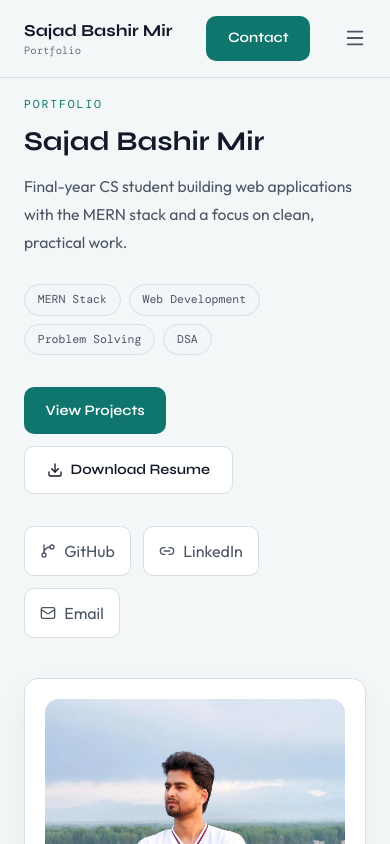
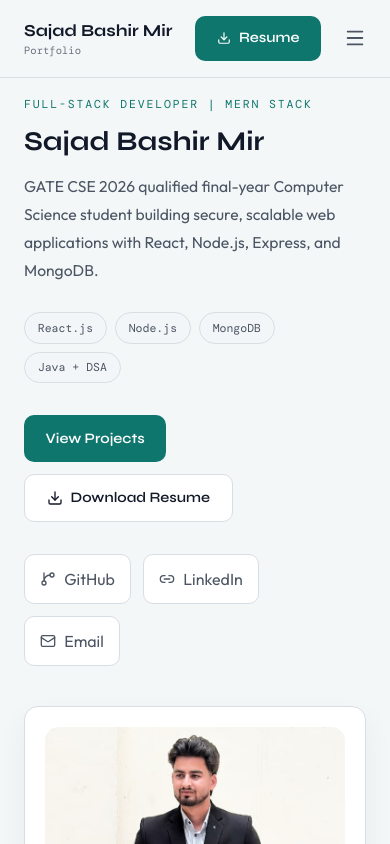
Before and after one commit to mir-sajad-01/My-Portfolio, a React (Vite) app: page / in a window 390 px wide. Shown: the top 844 px of the page. Built offline with nearby package versions, Linux system fonts and the light colour scheme; a web font is replaced by a local one.

Commit message:
Refresh portfolio content and resume

```diff
--- a/index.html
+++ b/index.html
@@ -4,8 +4,8 @@
     <meta charset="UTF-8" />
     <link rel="icon" type="image/svg+xml" href="/favicon.svg" />
     <meta name="viewport" content="width=device-width, initial-scale=1.0" />
-    <meta name="description" content="Sajad Bashir Mir portfolio showcasing skills, projects, and web development work." />
-    <title>Sajad Bashir Mir | Portfolio</title>
+    <meta name="description" content="Sajad Bashir Mir | Full-Stack Developer | MERN Stack | Java | DSA" />
+    <title>Sajad Bashir Mir | Full-Stack Developer</title>
     <style>
       /* Prevent FOUC */
       body { background: #f8fafb; }
--- a/src/components/About.jsx
+++ b/src/components/About.jsx
@@ -3,16 +3,16 @@ import { siteConfig } from '../data/site'
 
 const strengths = [
   {
-    title: 'Practical projects',
-    desc: 'I learn best by building applications that have clear flows, useful features, and real structure.',
+    title: 'Full-stack builds',
+    desc: 'I build end-to-end applications with React, Node.js, Express, MongoDB, and MySQL.',
   },
   {
-    title: 'Problem solving',
-    desc: 'I enjoy breaking work into smaller parts and improving solutions step by step.',
+    title: 'Secure APIs',
+    desc: 'I work with JWT authentication, role-based access, validation, and RESTful API design.',
   },
   {
-    title: 'Clean execution',
-    desc: 'I care about readable code, simple UI decisions, and work that feels dependable to use.',
+    title: 'DSA foundation',
+    desc: 'I strengthen core problem-solving skills through Java, data structures, and algorithms practice.',
   },
 ]
 
@@ -33,12 +33,12 @@ export default function About() {
                 marginBottom: '1rem',
               }}
             >
-              Clear work, simple structure, steady growth.
+              Building reliable products from idea to deployment.
             </h3>
 
             <p style={{ color: 'var(--soft)', lineHeight: 1.8, fontSize: '0.95rem', marginBottom: '1.5rem' }}>
-              I prefer portfolios that feel direct and useful. My focus is on building practical applications,
-              improving how I structure projects, and getting more comfortable with real development workflows.
+              I am a GATE CSE 2026 qualified final-year Computer Science student and hackathon finalist.
+              I enjoy turning product ideas into complete web applications with clear user flows and dependable APIs.
             </p>
 
             <div className="space-y-3">
@@ -65,12 +65,12 @@ export default function About() {
 
             <p style={{ color: 'var(--soft)', lineHeight: 1.85, marginBottom: '1rem', fontSize: '0.97rem' }}>
               I am a final-year Computer Science student. Most of my project work is centered around practical
-              web projects, where I keep improving my approach to application structure, database handling,
-              APIs, and overall problem solving through hands-on builds.
+              full-stack web projects, where I work across frontend UI, backend APIs, authentication, databases,
+              and deployment workflows.
             </p>
             <p style={{ color: 'var(--soft)', lineHeight: 1.85, marginBottom: '1.75rem', fontSize: '0.97rem' }}>
-              I try to keep my work grounded: understand the problem clearly, build something usable, and
-              keep refining the details instead of overcomplicating the solution.
+              I care about readable code, useful interfaces, secure data handling, and products that solve a
+              real problem without adding unnecessary complexity.
             </p>
 
             <div className="grid gap-4 md:grid-cols-3">
--- a/src/components/Hero.jsx
+++ b/src/components/Hero.jsx
@@ -14,7 +14,7 @@ export default function Hero() {
       <div className="max-w-6xl mx-auto px-6">
         <div className="grid gap-10 lg:grid-cols-[1.25fr,0.75fr] items-start">
           <div>
-            <p className="section-label mb-3">Portfolio</p>
+            <p className="section-label mb-3">{siteConfig.heroEyebrow}</p>
             <h1
               style={{
                 fontFamily: 'Syne, sans-serif',
@@ -94,7 +94,7 @@ export default function Hero() {
               <div>
                 <p className="section-label mb-2">Profile</p>
                 <p style={{ fontSize: '0.92rem', color: 'var(--light)', lineHeight: 1.5 }}>
-                  Learning through projects, hands-on practice, and steady improvement over time.
+                  Full-stack web projects with a practical focus on secure APIs, clean UI, and reliable user flows.
                 </p>
               </div>
               <span
@@ -105,7 +105,7 @@ export default function Hero() {
                   color: 'var(--cyan)',
                 }}
               >
-                Open to opportunities
+                GATE CSE 2026
               </span>
             </div>
           </div>
--- a/src/components/Navbar.jsx
+++ b/src/components/Navbar.jsx
@@ -1,5 +1,5 @@
 import { useEffect, useState } from 'react'
-import { Menu, X } from 'lucide-react'
+import { Download, Menu, X } from 'lucide-react'
 import { siteConfig } from '../data/site'
 
 const navItems = [
@@ -70,8 +70,12 @@ export default function Navbar() {
           ))}
         </div>
 
-        <a href="#contact" className="hidden md:inline-flex btn-primary text-sm py-2 px-4">
-          Contact
+        <a
+          href={siteConfig.resumePath}
+          download
+          className="hidden md:inline-flex btn-primary text-sm py-2 px-4"
+        >
+          <Download size={14} /> Resume
         </a>
 
         <button
@@ -99,8 +103,8 @@ export default function Navbar() {
               {item.label}
             </a>
           ))}
-          <a href="#contact" className="btn-primary text-sm py-2 px-4 self-start" onClick={() => setMenuOpen(false)}>
-            Contact
+          <a href={siteConfig.resumePath} download className="btn-primary text-sm py-2 px-4 self-start" onClick={() => setMenuOpen(false)}>
+            <Download size={14} /> Resume
           </a>
         </div>
       )}
--- a/src/components/Projects.jsx
+++ b/src/components/Projects.jsx
@@ -23,6 +23,7 @@ const techColors = {
   'Hugging Face': '#facc15',
   MobileNetV2: '#64748b',
   'Google Gemini API': '#2563eb',
+  'Gemini API': '#2563eb',
 }
 
 function ProjectCard({ project }) {
@@ -112,7 +113,11 @@ export default function Projects() {
           </h2>
         </div>
 
-        <div className="grid md:grid-cols-2 lg:grid-cols-3 gap-6 mb-20">
+        <p className="text-center mb-10" style={{ color: 'var(--soft)', fontSize: '0.95rem' }}>
+          Full-stack products built around clear user problems, secure data flows, and practical features.
+        </p>
+
+        <div className="grid md:grid-cols-2 lg:grid-cols-3 gap-6">
           {projects.map(project => (
             <ProjectCard key={project.id} project={project} />
           ))}
--- a/src/data/projects.js
+++ b/src/data/projects.js
@@ -1,34 +1,34 @@
 export const projects = [
   {
     id: 1,
-    title: 'Task Manager',
-    date: 'MERN App',
+    title: 'FinForge',
+    date: 'April 2026',
     description:
-      'A task management app with secure sign-in, task tracking, filtering, and dashboard views for keeping daily work organized.',
-    tech: ['React', 'Tailwind CSS', 'Node.js', 'Express.js', 'MongoDB', 'JWT'],
-    liveUrl: 'https://task-manager-w5yw.onrender.com',
-    githubUrl: 'https://github.com/mir-sajad-01/Task-Manager',
+      'A full-stack financial management platform that helps users track income, expenses, and transaction history through a responsive dashboard.',
+    tech: ['React', 'Tailwind CSS', 'Node.js', 'Express.js', 'MongoDB', 'JWT', 'Recharts'],
+    liveUrl: 'https://fin-forge.vercel.app/',
+    githubUrl: 'https://github.com/mir-sajad-01/fin-forge',
     highlights: [
-      'Authentication flow with protected routes and JWT-based access control',
-      'Task CRUD, search, status filters, and quick inline updates',
-      'Dashboard summary for pending, completed, and overall task progress',
+      'JWT authentication and protected API routes for user-specific financial data',
+      'Interactive Recharts dashboard for spending trends and monthly comparisons',
+      'Transaction filters, sorting, dark mode, and multi-currency support',
     ],
     featured: true,
     color: '#0f766e',
   },
   {
     id: 2,
-    title: 'Intervue AI',
-    date: 'AI Platform',
+    title: 'IntervueAI',
+    date: 'May 2026',
     description:
-      'An interview practice platform that combines webcam-based expression analysis, speech input, and AI feedback to simulate technical interview sessions.',
-    tech: ['React.js', 'Tailwind CSS', 'Node.js', 'Express.js', 'MongoDB', 'Python', 'Google Gemini API'],
-    liveUrl: null,
+      'An AI interview practice platform that evaluates facial expression, speech quality, and answer content in a single interview workflow.',
+    tech: ['React.js', 'Node.js', 'Express.js', 'MongoDB', 'JWT', 'Gemini API', 'PyTorch'],
+    liveUrl: 'https://intervueai.vercel.app',
     githubUrl: 'https://github.com/mir-sajad-01/Intervue-AI',
     highlights: [
-      'Interview sessions with speech transcription and structured answer evaluation',
-      'Facial expression analysis integrated through a Hugging Face model endpoint',
-      'Dashboard, history tracking, scoring, and personalized feedback reports',
+      'MobileNetV2 fine-tuned on FER2013 for real-time facial emotion detection',
+      'Gemini-based scoring for relevance, fluency, and clarity with fallback handling',
+      'JWT refresh-token auth, rate-limited APIs, analytics, and PDF report export',
     ],
     featured: true,
     color: '#15803d',
@@ -36,73 +36,21 @@ export const projects = [
   },
   {
     id: 3,
-    title: 'Facial Expression Model',
-    date: 'ML Project',
+    title: 'Local Services Platform',
+    date: 'July 2025',
     description:
-      'A computer vision model for recognizing facial emotions in real time using transfer learning and a lightweight deployment setup.',
-    tech: ['Python', 'PyTorch', 'OpenCV', 'Gradio', 'Hugging Face', 'MobileNetV2'],
-    liveUrl: 'https://huggingface.co/spaces/mir-sajad-01/facial-expression-recognition',
-    githubUrl: 'https://github.com/mir-sajad-01/Facial-Expression-Model',
+      'A full-stack booking platform built with a four-member team during a 24-hour hackathon for customers and service providers.',
+    tech: ['React.js', 'Node.js', 'Express.js', 'MySQL', 'JWT', 'Tailwind CSS'],
+    liveUrl: null,
+    githubUrl: null,
     highlights: [
-      'Built on FER2013 with transfer learning using MobileNetV2',
-      'Classifies seven emotions from face images and webcam input',
-      'Deployed as an interactive demo through Hugging Face Spaces and Gradio',
+      'Role-based customer and provider dashboards with booking status workflows',
+      'JWT access and refresh-token authentication with bcrypt and custom middleware',
+      'Normalized MySQL schema with duplicate-booking prevention and server validation',
     ],
     featured: true,
     color: '#b45309',
-    badge: 'ML',
-  },
-  {
-    id: 4,
-    title: 'FinForge',
-    date: 'April 2026',
-    description:
-      'A finance-focused web app for tracking income, expenses, and transactions through a simple dashboard-oriented interface.',
-    tech: ['React', 'Tailwind CSS', 'Node.js', 'Express.js', 'MongoDB', 'JWT', 'Recharts'],
-    liveUrl: 'https://fin-forge.vercel.app/',
-    githubUrl: 'https://github.com/mir-sajad-01/fin-forge',
-    highlights: [
-      'Transaction tracking with categorized records and summary views',
-      'Protected routes with authentication and user-specific data access',
-      'Dashboard charts for a quick view of financial activity and trends',
-    ],
-    featured: true,
-    color: '#0f766e',
-  },
-  {
-    id: 5,
-    title: 'Local Services Aggregator',
-    date: 'July 2025',
-    description:
-      'A responsive service listing and booking concept built during a hackathon with separate flows for users and service providers.',
-    tech: ['React.js', 'React Router', 'Tailwind CSS'],
-    liveUrl: null,
-    githubUrl: null,
-    highlights: [
-      'Built in a short hackathon timeline with a working multi-page flow',
-      'Role-based user journeys for customers and service providers',
-      'Responsive UI with client-side routing and organized service views',
-    ],
-    featured: true,
-    color: '#15803d',
     badge: 'Hackathon',
-  },
-  {
-    id: 6,
-    title: 'Wanderlust',
-    date: 'April 2025',
-    description:
-      'A property rental platform inspired by Airbnb for browsing listings, managing properties, and exploring stay details.',
-    tech: ['Node.js', 'Express.js', 'MongoDB', 'EJS', 'HTML', 'CSS', 'JavaScript'],
-    liveUrl: null,
-    githubUrl: 'https://github.com/mir-sajad-01/WanderLust__',
-    highlights: [
-      'Server-rendered listing flows with Node.js, Express, and EJS',
-      'Authentication and authorization for user and property actions',
-      'CRUD operations for managing stays and listing content',
-    ],
-    featured: true,
-    color: '#b45309',
   },
 ]
 
@@ -119,19 +67,19 @@ export const achievements = [
   {
     year: '2026',
     title: 'GATE CSE 2026 Qualified',
-    desc: 'Cleared the national-level Computer Science and Engineering exam conducted by the IITs.',
+    desc: 'Qualified the national-level Computer Science and Engineering examination conducted by the IITs.',
     color: '#0f766e',
   },
   {
     year: '2025',
     title: 'Hackathon Finalist',
-    desc: 'Cleared four evaluation rounds and reached the final one-on-one technical round out of hundreds of teams.',
+    desc: 'Cleared four evaluation rounds and reached the final one-on-one technical round as part of a four-member team.',
     color: '#15803d',
   },
   {
     year: '2025',
-    title: 'Web Development Certification',
-    desc: 'Completed the Delta web development course by Apna College, covering the MERN stack end to end.',
+    title: 'Delta Full-Stack Web Development',
+    desc: 'Completed Apna College Delta, covering full-stack web development with the MERN stack.',
     color: '#b45309',
   },
 ]
--- a/src/data/site.js
+++ b/src/data/site.js
@@ -1,16 +1,17 @@
 export const siteConfig = {
   name: 'Sajad Bashir Mir',
   title: 'Sajad Bashir Mir | Portfolio',
-  description: 'Portfolio of Sajad Bashir Mir showcasing MERN stack projects, skills, and practical web development work.',
+  description: 'Portfolio of Sajad Bashir Mir, a GATE CSE 2026 qualified final-year Computer Science student building full-stack MERN applications.',
   email: 'mirsajad00011@gmail.com',
   phoneDisplay: '+91 7780910732',
   phoneHref: 'tel:+917780910732',
   location: 'Srinagar, Kashmir',
   resumePath: '/resume.pdf',
   githubUrl: 'https://github.com/mir-sajad-01',
-  linkedinUrl: 'https://linkedin.com/in/sajad-bashir-mir',
-  heroSummary: 'Final-year CS student building web applications with the MERN stack and a focus on clean, practical work.',
-  focusAreas: ['MERN Stack', 'Web Development', 'Problem Solving', 'DSA'],
+  linkedinUrl: 'https://linkedin.com/in/mirsajad01',
+  heroEyebrow: 'Full-Stack Developer | MERN Stack',
+  heroSummary: 'GATE CSE 2026 qualified final-year Computer Science student building secure, scalable web applications with React, Node.js, Express, and MongoDB.',
+  focusAreas: ['React.js', 'Node.js', 'MongoDB', 'Java + DSA'],
   availability: 'Open to internships and entry-level opportunities',
   contactFormEndpoint: 'https://formsubmit.co/ajax/mirsajad00011@gmail.com',
 }
```
Also changed, not shown: src/assets/profile.jpeg, 1 other file (tests, documents, lock files or other folders).
